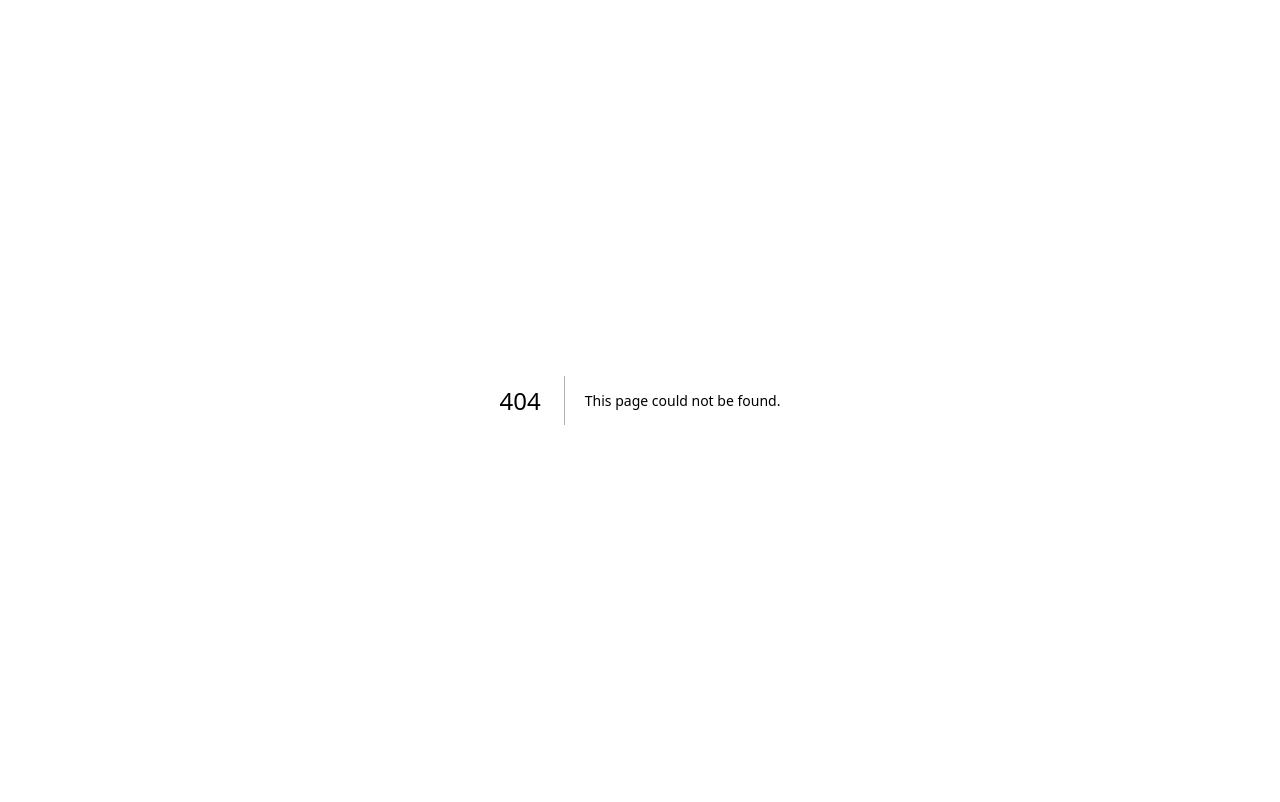
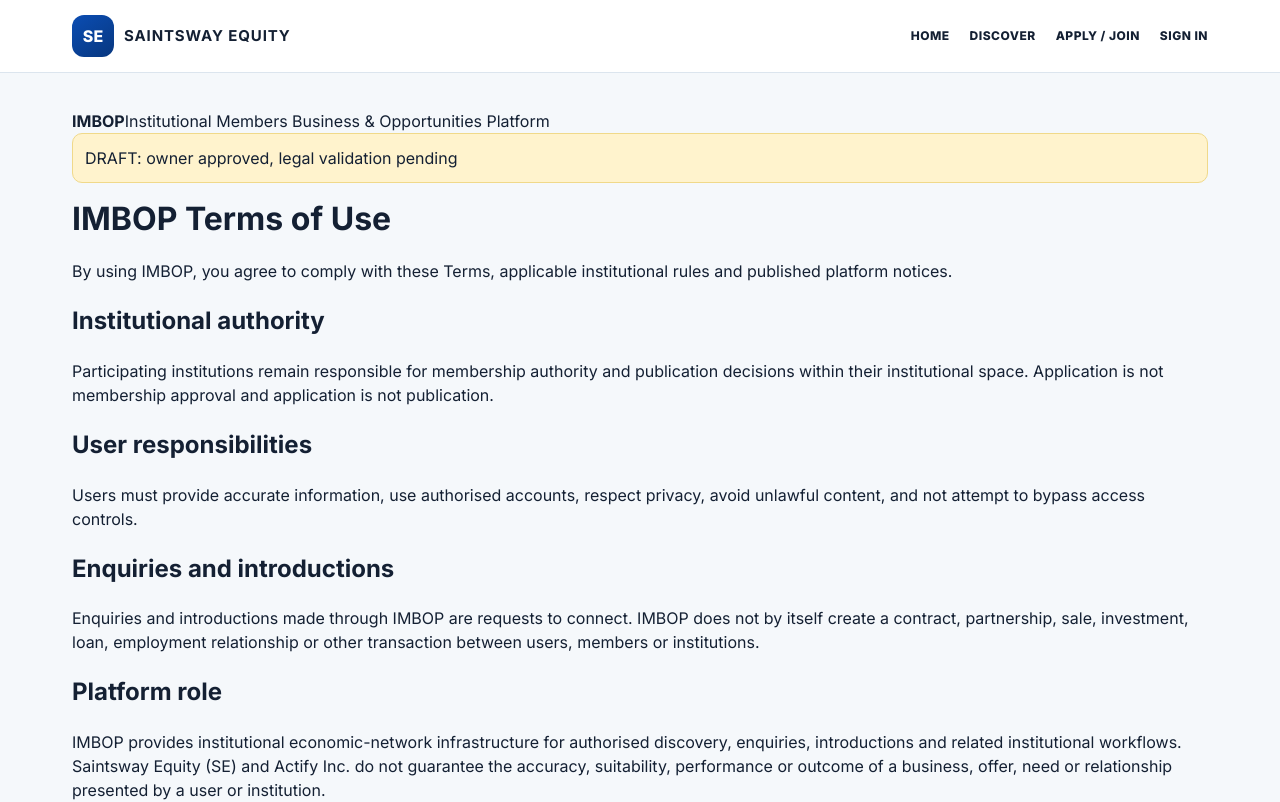
Before and after one commit to Actifyappps/IMBOP, a Next.js app in the folder src/: page /terms in a window 1280 px wide. Before the commit this address had no page. Shown: the top 802 px of the page. Built offline with nearby package versions, Linux system fonts and the light colour scheme.

Commit message:
feat: add terms of use to main IMBOP app

```diff
--- /dev/null
+++ b/src/app/terms/page.js
@@ -0,0 +1,57 @@
+import Nav from "../components/Nav";
+import Footer from "../components/Footer";
+
+export const metadata = { title: "Terms of Use | IMBOP" };
+
+export default function Terms() {
+  return (
+    <>
+      <Nav />
+      <main className="wrap">
+        <div className="platform-label">
+          <b>IMBOP</b>
+          <span>Institutional Members Business &amp; Opportunities Platform</span>
+        </div>
+        <div className="card">
+          <div className="notice">DRAFT: owner approved, legal validation pending</div>
+          <h1 style={{ margin: "12px 0 8px" }}>IMBOP Terms of Use</h1>
+          <p>
+            By using IMBOP, you agree to comply with these Terms, applicable institutional rules and published
+            platform notices.
+          </p>
+          <h2>Institutional authority</h2>
+          <p>
+            Participating institutions remain responsible for membership authority and publication decisions within
+            their institutional space. Application is not membership approval and application is not publication.
+          </p>
+          <h2>User responsibilities</h2>
+          <p>
+            Users must provide accurate information, use authorised accounts, respect privacy, avoid unlawful content,
+            and not attempt to bypass access controls.
+          </p>
+          <h2>Enquiries and introductions</h2>
+          <p>
+            Enquiries and introductions made through IMBOP are requests to connect. IMBOP does not by itself create
+            a contract, partnership, sale, investment, loan, employment relationship or other transaction between
+            users, members or institutions.
+          </p>
+          <h2>Platform role</h2>
+          <p>
+            IMBOP provides institutional economic-network infrastructure for authorised discovery, enquiries,
+            introductions and related institutional workflows. Saintsway Equity (SE) and Actify Inc. do not guarantee
+            the accuracy, suitability, performance or outcome of a business, offer, need or relationship presented by
+            a user or institution.
+          </p>
+          <h2>Contact</h2>
+          <p>
+            Saintsway Equity (SE)<br />
+            P.O. Box 50517 - 00200, Nairobi<br />
+            +254 723 645 108 / +254 786 219 058<br />
+            saintswayequity@gmail.com
+          </p>
+        </div>
+      </main>
+      <Footer />
+    </>
+  );
+}
```
